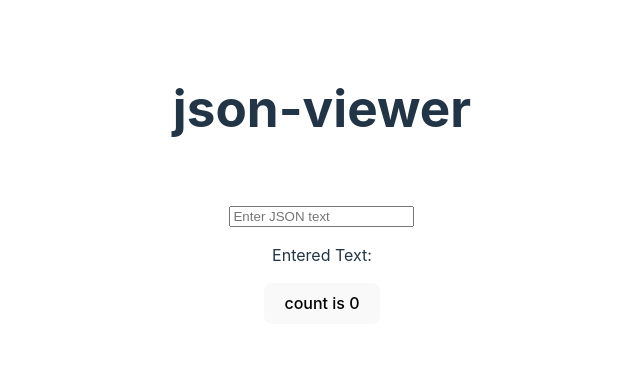
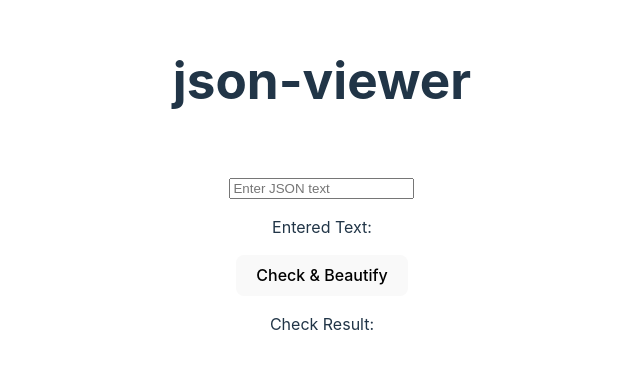
Before and after one commit to sgtao/quick-json-react, a React (Vite) app: page / in a window 1280 px wide. Shown: the part 199-568 px from the top of the page, without its empty margins (318-958 px from the left). Built offline with nearby package versions, Linux system fonts and the light colour scheme.

Commit message:
Add:add JsonConverterCard button for check input

```diff
--- a/src/components/JsonConverterCard.jsx
+++ b/src/components/JsonConverterCard.jsx
@@ -3,17 +3,32 @@ import { useState } from 'react';
 import TextInput from './TextInput';
 
 const JsonConverterCard = () => {
-  const [count, setCount] = useState(0);
   const [text, setText] = useState('');
+  const [checkResult, setCheckResult] = useState('');
+  const checkTextInput = () => {
+    setCheckResult('');
+    const checkJson = (text) => {
+      let resultCheck = '';
+      try {
+        JSON.parse(text);
+        resultCheck = 'JSON format';
+      } catch (e) {
+        resultCheck = 'Not JSON format';
+      }
+      return resultCheck;
+    };
+    setCheckResult(checkJson(text));
+  };
 
   return (
     <div>
       <div className="card">
         <TextInput textInputState={[text, setText]} />
-        <p>Entered Text: {text}</p>
-        <button onClick={() => setCount((count) => count + 1)}>
-          count is {count}
+        <p aria-label="Entered-Text">Entered Text: {text}</p>
+        <button aria-label="Check-JSON" onClick={checkTextInput}>
+          Check & Beautify
         </button>
+        <p aria-label="Check-Result">Check Result: {checkResult}</p>
       </div>
     </div>
   );
```
Also changed, not shown: 1 other file (tests, documents, lock files or other folders).
